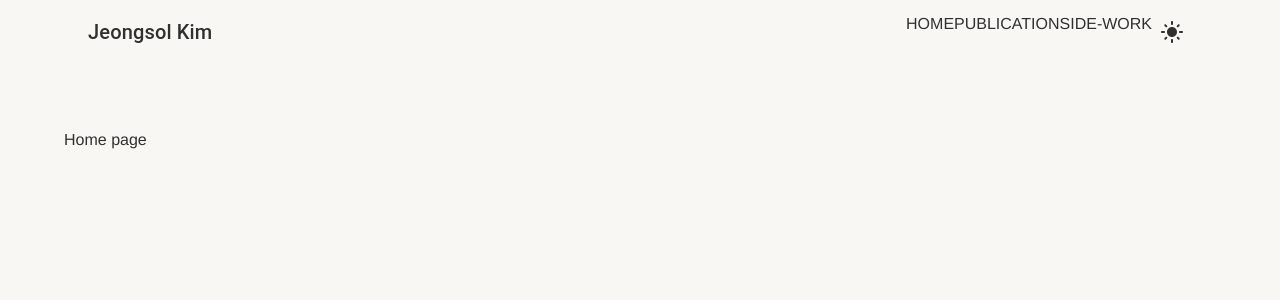
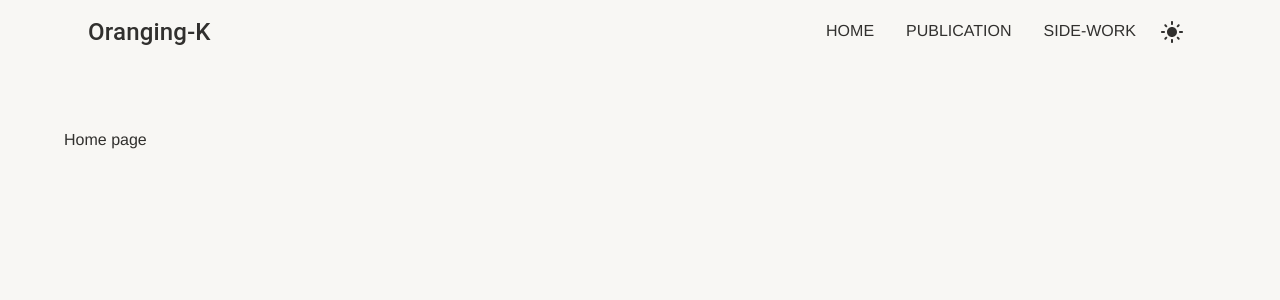
Before and after one commit to jeongsol-kim/jeongsol-kim, a React (Create React App) app: page / in a window 1280 px wide. Shown: the top 300 px of the page. Built offline with nearby package versions, Linux system fonts and the light colour scheme.

Commit message:
change margin of menu / change logo

```diff
--- a/src/components/navigation.js
+++ b/src/components/navigation.js
@@ -36,7 +36,7 @@ const StyledLink = styled(Link)`
   color: inherit;
   text-decoration: none;
 	padding: 0;
-	margin: 0;
+	margin: 0 1rem;
 	text-align: center;
   font-weight: ${(props) => (props.isActive ? "bold" : "normal")};
 `;
@@ -106,11 +106,11 @@ const Navigation = ({isDarkMode, toggleDarkMode}) => (
         color="inherit"
         aria-label="menu"
         sx={{ mr: 15 }}>
-        <Typography variant="h6" component="div">
-          Jeongsol Kim
+        <Typography variant="h6" component="div" style={{fontSize: '1.5rem'}}>
+          Oranging-K
         </Typography>
       </IconButton>
-      <div className="links" style={{display: 'flex', justifyContent:'space-between'}}>
+      <div className="links" style={{display: 'block', justifyContent:'space-between'}}>
         <PC>
           <StyledLink to="/">HOME</StyledLink>
           <StyledLink to="/publication">PUBLICATION</StyledLink>
```
